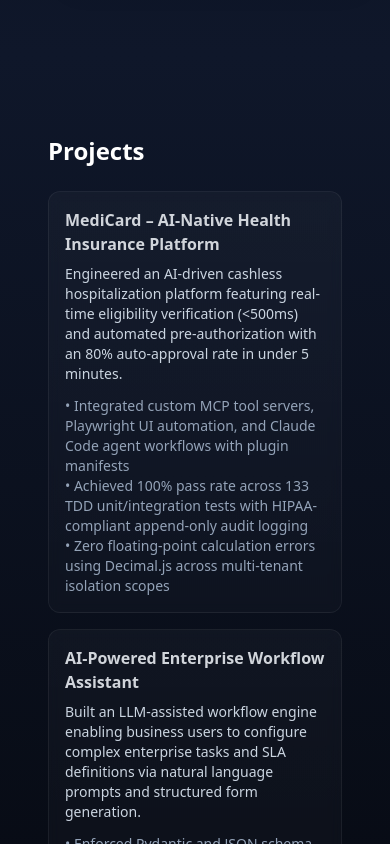
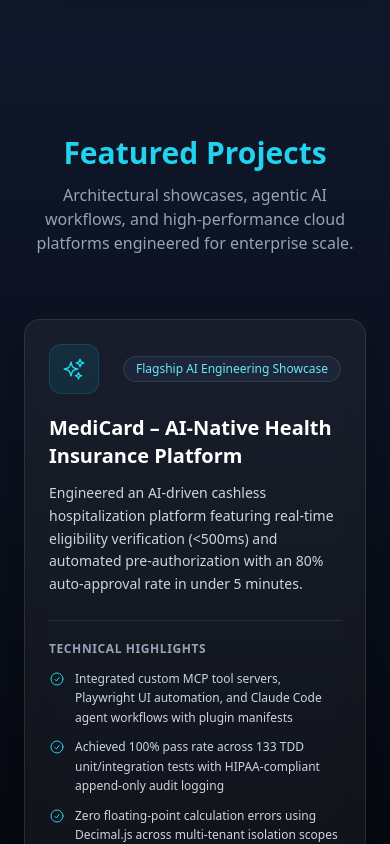
Before and after one commit to nlijin/devops_profile, a React (Vite) app: page / in a window 390 px wide. Shown: the part 7120-7964 px from the top of the page. Built offline with nearby package versions, Linux system fonts and the light colour scheme.

Commit message:
Refactor Projects component for improved layout and styling
Updated the Projects component to enhance layout and styling, including responsive design adjustments and added icons for project context.

```diff
--- a/src/components/Projects.jsx
+++ b/src/components/Projects.jsx
@@ -1,26 +1,86 @@
 import React from 'react'
+import { motion } from 'framer-motion'
 import { projects } from '../data/profile'
-import { motion } from 'framer-motion'
-
+import { FolderIcon, CheckCircleIcon, SparklesIcon } from '@heroicons/react/24/outline'
 
 export default function Projects() {
   return (
-        <section className="py-20 bg-gradient-to-b from-slate-900 to-black text-gray-300 px-6">
-            <div className="max-w-5xl mx-auto">
+    <section id="projects" className="py-20 bg-gradient-to-b from-slate-900 via-black to-slate-900 text-gray-300 px-6">
+      <div className="max-w-6xl mx-auto">
 
-                <div className="container mx-auto px-6">
-                    <h3 className="text-2xl font-semibold mb-6 text-white">Projects</h3>
-                    <div className="grid md:grid-cols-3 gap-4">
-                        {projects.map(p => (
-                            <motion.div key={p.title} className="card p-4 rounded-xl" initial={{ opacity: 0, y: 8 }} whileInView={{ opacity: 1, y: 0 }} viewport={{ once: true }}>
-                                <h4 className="font-semibold">{p.title}</h4>
-                                <p className="text-sm text-slate-300 mt-2">{p.desc}</p>
-                                <div className="mt-3">
-                                    {p.highlights.map(h => <span key={h} className="block text-sm text-slate-400">• {h}</span>)}
+        {/* Section Heading */}
+        <motion.div
+          initial={{ opacity: 0, y: 20 }}
+          whileInView={{ opacity: 1, y: 0 }}
+          viewport={{ once: true }}
+          transition={{ duration: 0.6 }}
+          className="text-center mb-16"
+        >
+          <h2 className="text-3xl md:text-4xl font-bold text-cyan-400 mb-3">
+            Featured Projects
+          </h2>
+          <p className="text-slate-400 text-base md:text-lg max-w-2xl mx-auto">
+            Architectural showcases, agentic AI workflows, and high-performance cloud platforms engineered for enterprise scale.
+          </p>
+        </motion.div>
+
+        {/* Responsive Projects Grid */}
+        <div className="grid grid-cols-1 md:grid-cols-2 gap-8">
+          {projects.map((p, idx) => (
+            <motion.div
+              key={p.title}
+              initial={{ opacity: 0, y: 25 }}
+              whileInView={{ opacity: 1, y: 0 }}
+              viewport={{ once: true }}
+              transition={{ duration: 0.5, delay: idx * 0.15 }}
+              className="bg-white/5 border border-white/10 hover:border-cyan-500/40 p-6 md:p-8 rounded-2xl shadow-xl backdrop-blur-md transition-all duration-300 hover:shadow-cyan-500/10 flex flex-col justify-between group"
+            >
+              <div>
+                {/* Header Icon & Context Badge */}
+                <div className="flex items-center justify-between gap-2 mb-5">
+                  <div className="p-3 bg-cyan-500/10 text-cyan-400 rounded-xl border border-cyan-500/20 group-hover:scale-105 transition-transform">
+                    {p.where?.includes('Flagship') ? (
+                      <SparklesIcon className="w-6 h-6 text-cyan-400" />
+                    ) : (
+                      <FolderIcon className="w-6 h-6 text-cyan-400" />
+                    )}
                   </div>
+                  {p.where && (
+                    <span className="text-xs font-medium px-3 py-1 rounded-full bg-slate-800/90 text-cyan-300 border border-slate-700/80 shadow-sm">
+                      {p.where}
+                    </span>
+                  )}
+                </div>
+
+                {/* Project Title */}
+                <h3 className="text-xl md:text-2xl font-bold text-white group-hover:text-cyan-300 transition-colors mb-3">
+                  {p.title}
+                </h3>
+
+                {/* Project Overview */}
+                <p className="text-slate-300 text-sm md:text-base leading-relaxed mb-6">
+                  {p.desc}
+                </p>
+              </div>
+
+              {/* Highlights & Technical Impact */}
+              {p.highlights && p.highlights.length > 0 && (
+                <div className="pt-5 border-t border-white/10 mt-auto">
+                  <div className="text-xs font-semibold text-slate-400 uppercase tracking-wider mb-3">
+                    Technical Highlights
+                  </div>
+                  <ul className="space-y-2.5">
+                    {p.highlights.map((h, i) => (
+                      <li key={i} className="flex items-start gap-2.5 text-xs md:text-sm text-slate-300 leading-relaxed">
+                        <CheckCircleIcon className="w-4 h-4 text-cyan-400 shrink-0 mt-0.5" />
+                        <span>{h}</span>
+                      </li>
+                    ))}
+                  </ul>
+                </div>
+              )}
             </motion.div>
           ))}
-                    </div>
         </div>
       </div>
     </section>
```
Lines whose indentation alone changed are shown as unchanged.
